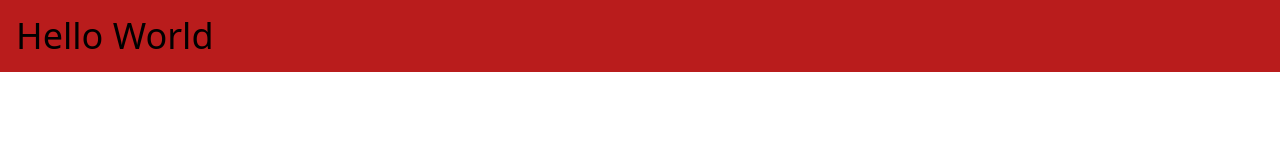
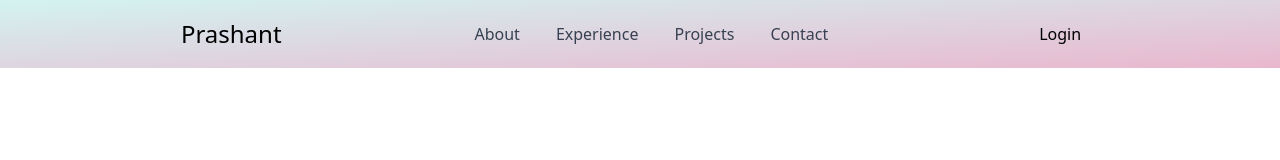
Before and after one commit to Prashant-Rastogi-Developer/Resume-sample, a website: page src/index.html in a window 1280 px wide. Drawn offline with nearby package versions, Linux system fonts and the light colour scheme; files that its build step writes are made by us from their sources.

Commit message:
add header

```diff
--- a/src/index.html
+++ b/src/index.html
@@ -8,6 +8,66 @@
     <link rel="stylesheet" href="./output.css" />
   </head>
   <body>
-    <h2 class="bg-red-700 capitalize text-4xl p-4">hello world</h2>
+    <!-- -------------------------------------------- -->
+    <!-- Header Start -->
+
+    <header
+      class="flex justify-evenly items-center py-3 bg-pink-400 bg-gradient-to-tl from-[#e9b7ce] to-[#d3f3f1] sticky top-0"
+    >
+      <div>
+        <h1 class="text-2xl">Prashant</h1>
+      </div>
+
+      <!-- -------------------------------------------- -->
+      <!-- Header: Navbar -->
+
+      <nav>
+        <ul class="flex gap-3">
+          <li>
+            <a
+              class="px-3 text-gray-700 hover:text-[#121212] hover:underline hidden sm:inline-block"
+              href="#"
+              >About</a
+            >
+          </li>
+          <li>
+            <a
+              class="px-3 text-gray-700 hover:text-[#121212] hover:underline hidden sm:inline-block"
+              href="#"
+              >Experience</a
+            >
+          </li>
+          <li>
+            <a
+              class="px-3 text-gray-700 hover:text-[#121212] hover:underline hidden sm:inline-block"
+              href="#"
+              >Projects</a
+            >
+          </li>
+          <li>
+            <a
+              class="px-3 text-gray-700 hover:text-[#121212] hover:underline hidden sm:inline-block"
+              href="#"
+              >Contact</a
+            >
+          </li>
+        </ul>
+      </nav>
+
+      <!-- -------------------------------------------- -->
+      <!-- Header: Btn-Group -->
+
+      <div>
+        <button
+          type="button"
+          class="py-2 px-4 rounded-lg hover:bg-none transition-all border-2 border-transparent hover:border-gray-950 hover:border-2"
+        >
+          Login
+        </button>
+      </div>
+    </header>
+
+    <!-- Header End -->
+    <!-- -------------------------------------------- -->
   </body>
 </html>
```
